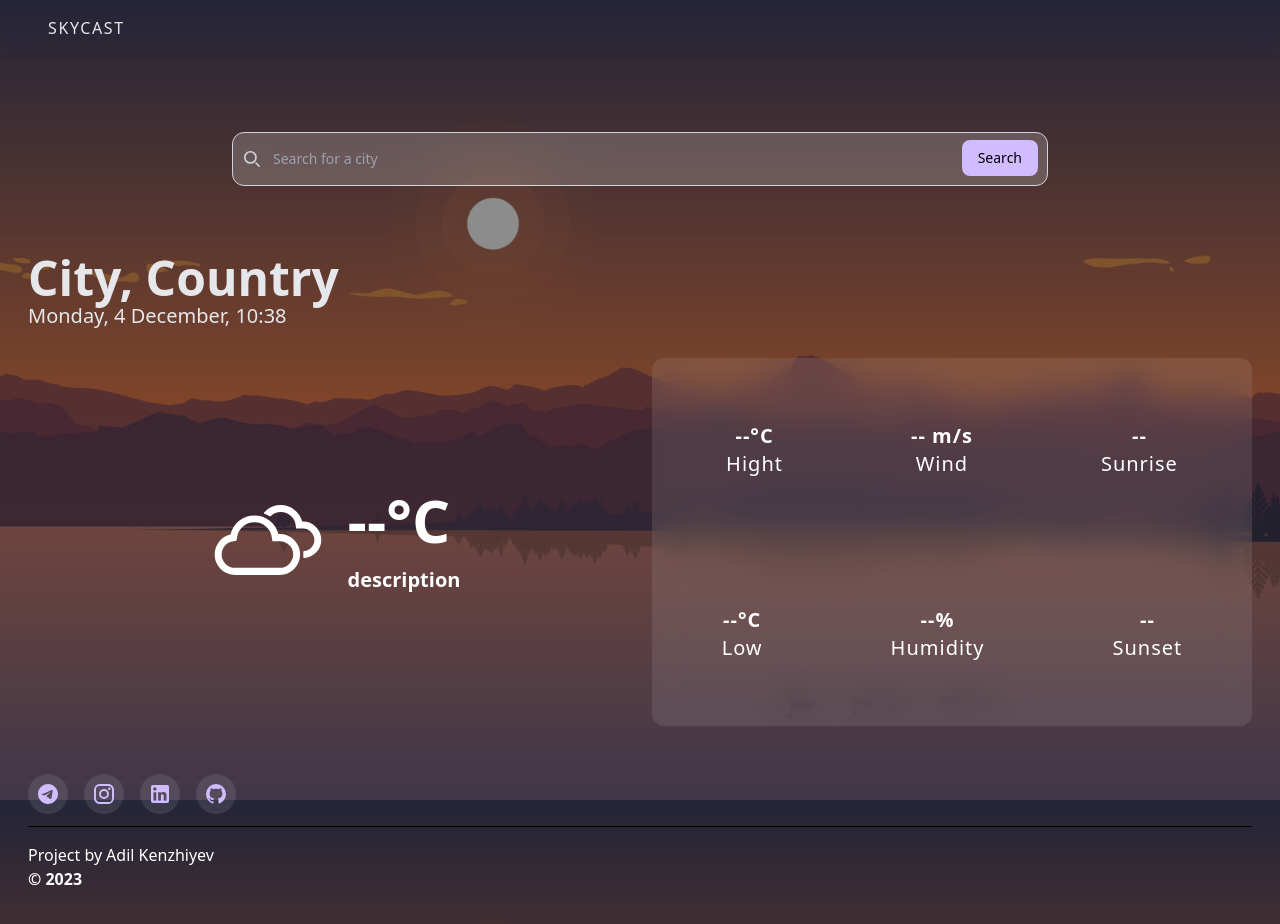
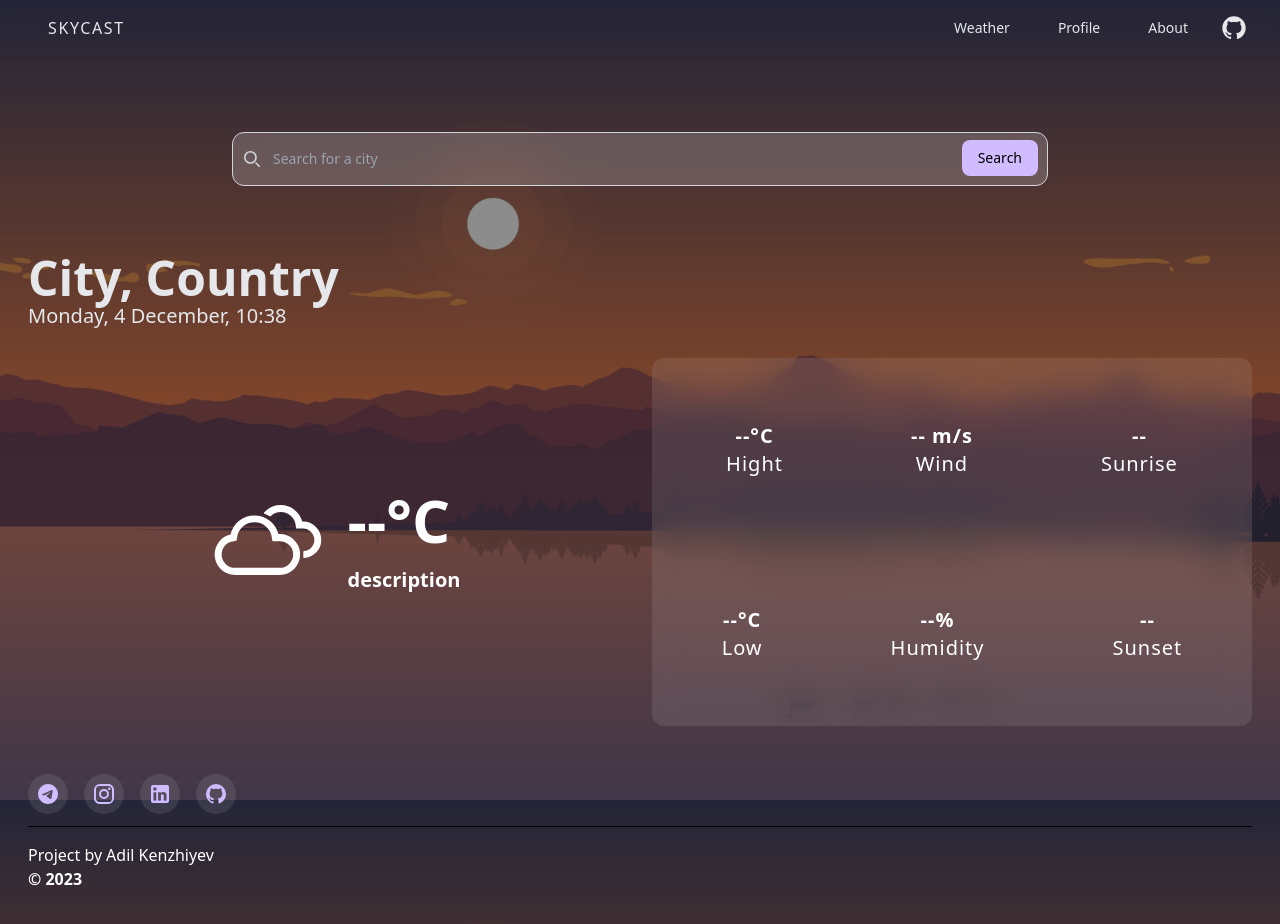
Before and after one commit to neobyvatel/SkyCast-reactjs, a React (Vite) app: page / in a window 1280 px wide. Shown: the top 924 px of the page. Built offline with nearby package versions, Linux system fonts and the light colour scheme.

Commit message:
navbar,footer fix

```diff
--- a/src/components/Footer.jsx
+++ b/src/components/Footer.jsx
@@ -1,6 +1,6 @@
 function Footer() {
   return (
-    <footer className="z-50 mt-auto bg-transparent px-7 pb-10 pt-2 text-white  dark:text-slate-200">
+    <footer className="z-40 mt-auto bg-transparent px-7 pb-10 pt-2 text-white  dark:text-slate-200">
       <div
         id="contact"
         className="[&>:]:backdrop-blur-lg [&>:]:backdrop-filter flex gap-4 py-3 text-[#D0BCFF] [&>*]:rounded-full [&>*]:bg-neutral-100/10 [&>*]:p-2 [&>*]:dark:bg-[#1B1A1E]"
--- a/src/components/Navbar.jsx
+++ b/src/components/Navbar.jsx
@@ -8,7 +8,7 @@ const Header = () => {
   };
 
   return (
-    <div className="bg-white-100/20 fixed top-0 z-50 w-full text-gray-200 shadow-sm backdrop-blur-lg backdrop-filter  ">
+    <div className="bg-white-100/30 fixed top-0 z-50 w-full text-gray-200 shadow-sm backdrop-blur-lg backdrop-filter  ">
       <div className="mx-auto flex max-w-screen-xl flex-col px-4 md:flex-row md:items-center md:justify-between md:px-6 lg:px-8">
         <div className="flex flex-row items-center justify-between p-4">
           <a
@@ -41,8 +41,8 @@ const Header = () => {
             open ? "flex" : "hidden"
           } flex-grow flex-col pb-4 md:flex md:flex-row md:justify-end md:pb-0`}
         >
-          {/* <a
-            className="focus:shadow-outline mt-2 rounded-lg px-4 py-2 text-sm text-gray-900 transition-all hover:bg-gray-200  hover:text-gray-900 focus:bg-gray-200 focus:text-gray-900 focus:outline-none dark:bg-gray-700 dark:text-gray-200 dark:hover:bg-gray-600 dark:hover:text-white dark:focus:bg-gray-600 dark:focus:text-white md:ml-4 md:mt-0"
+          <a
+            className="focus:shadow-outline mt-2 rounded-lg px-4 py-2 text-sm transition-all hover:bg-gray-200  hover:text-gray-900 focus:bg-gray-200 focus:text-gray-900 focus:outline-none dark:bg-gray-700 dark:text-gray-200 dark:hover:bg-gray-600 dark:hover:text-white dark:focus:bg-gray-600 dark:focus:text-white md:ml-4 md:mt-0"
             href=""
           >
             Weather
@@ -58,7 +58,26 @@ const Header = () => {
             className="focus:shadow-outline mt-2 rounded-lg bg-transparent px-4 py-2 text-sm transition-all hover:bg-gray-200 hover:text-gray-900 focus:bg-gray-200 focus:text-gray-900 focus:outline-none dark:bg-transparent dark:text-gray-200 dark:hover:bg-gray-600 dark:hover:text-white dark:focus:bg-gray-600 dark:focus:text-white md:ml-4 md:mt-0"
           >
             About
-          </a> */}
+          </a>
+          <a
+            href="https://github.com/neobyvatel"
+            target="_blank "
+            rel="noopener noreferrer"
+            className="mt-2 flex items-center gap-2 rounded-lg px-4 py-2 text-sm transition-all hover:bg-gray-200 hover:text-gray-900 dark:hover:bg-gray-600 md:ml-4 md:mt-0 md:bg-transparent md:px-0 md:py-0 md:hover:bg-transparent md:hover:text-gray-500"
+          >
+            <svg
+              xmlns="http://www.w3.org/2000/svg"
+              width="2em"
+              height="2em"
+              viewBox="0 0 24 24"
+            >
+              <path
+                fill="currentColor"
+                d="M12 2A10 10 0 0 0 2 12c0 4.42 2.87 8.17 6.84 9.5c.5.08.66-.23.66-.5v-1.69c-2.77.6-3.36-1.34-3.36-1.34c-.46-1.16-1.11-1.47-1.11-1.47c-.91-.62.07-.6.07-.6c1 .07 1.53 1.03 1.53 1.03c.87 1.52 2.34 1.07 2.91.83c.09-.65.35-1.09.63-1.34c-2.22-.25-4.55-1.11-4.55-4.92c0-1.11.38-2 1.03-2.71c-.1-.25-.45-1.29.1-2.64c0 0 .84-.27 2.75 1.02c.79-.22 1.65-.33 2.5-.33c.85 0 1.71.11 2.5.33c1.91-1.29 2.75-1.02 2.75-1.02c.55 1.35.2 2.39.1 2.64c.65.71 1.03 1.6 1.03 2.71c0 3.82-2.34 4.66-4.57 4.91c.36.31.69.92.69 1.85V21c0 .27.16.59.67.5C19.14 20.16 22 16.42 22 12A10 10 0 0 0 12 2Z"
+              ></path>
+            </svg>
+            <span className="md:hidden ">Github</span>
+          </a>
         </nav>
       </div>
     </div>
```
